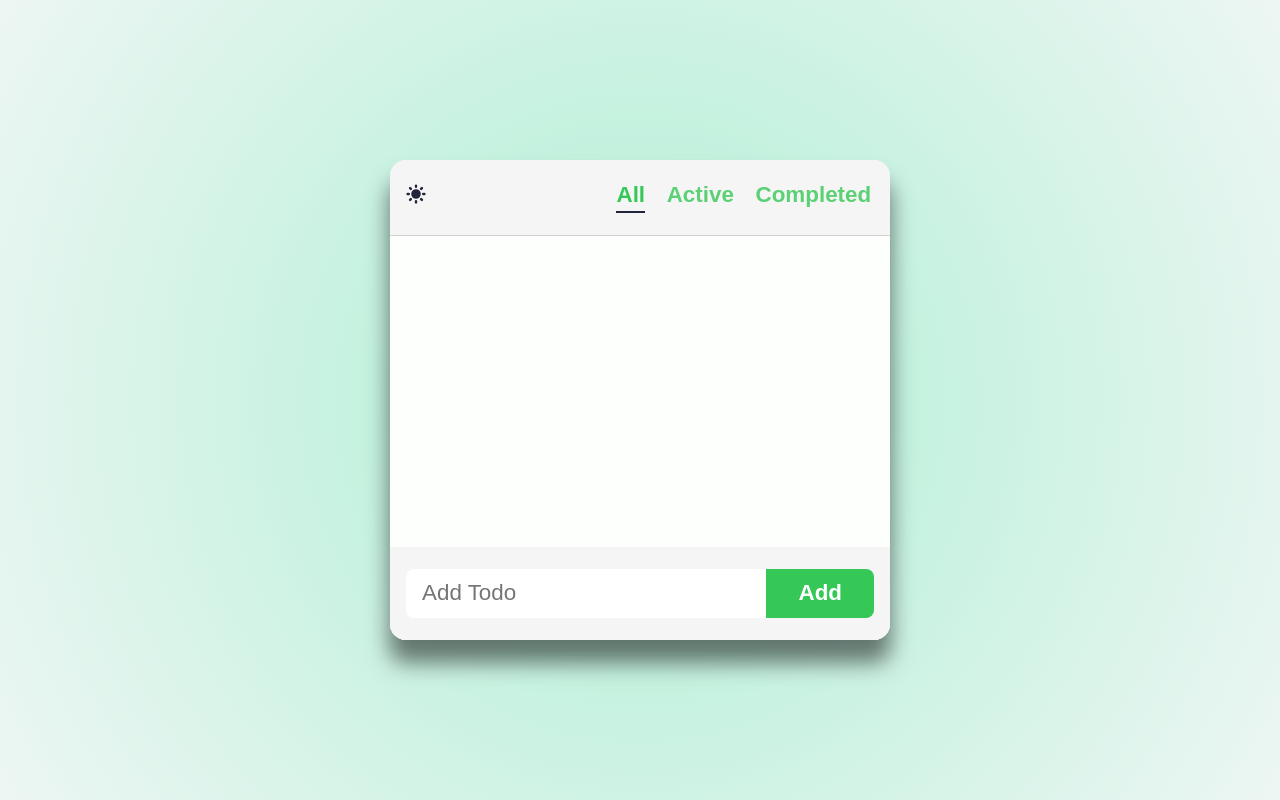
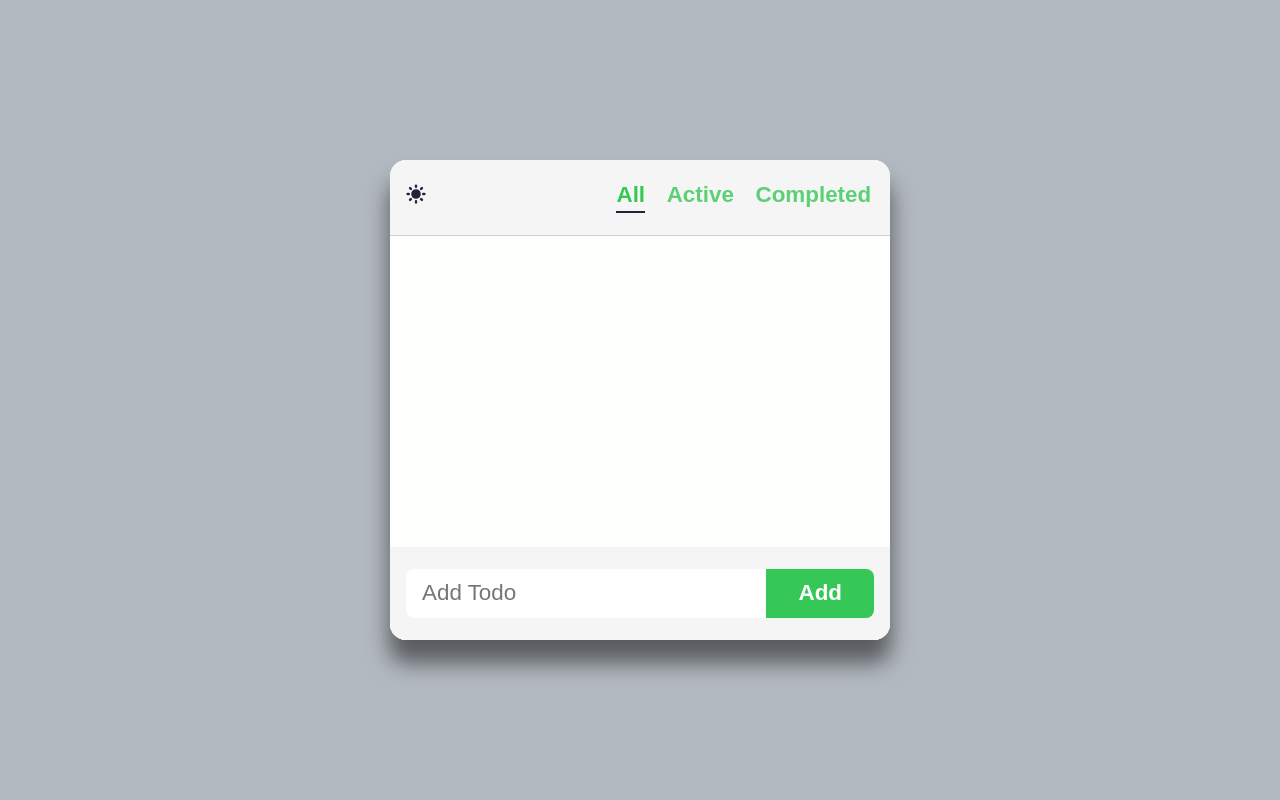
Before and after one commit to goodafteryoon/todolist-bun, a React (Vite) app: page / in a window 1280 px wide. Built offline with nearby package versions, Linux system fonts and the light colour scheme.

Commit message:
style : 배경 색상 변경

```diff
--- a/src/index.css
+++ b/src/index.css
@@ -40,12 +40,7 @@ body {
   justify-content: center;
   align-items: center;
   font-size: 1.2rem;
-  background: rgb(174, 239, 212);
-  background: radial-gradient(
-    circle,
-    rgba(174, 239, 212, 1) 0%,
-    rgba(237, 246, 243, 1) 100%
-  );
+  background: #b3b9c1;
   accent-color: var(--color-accent);
 }
 
```
